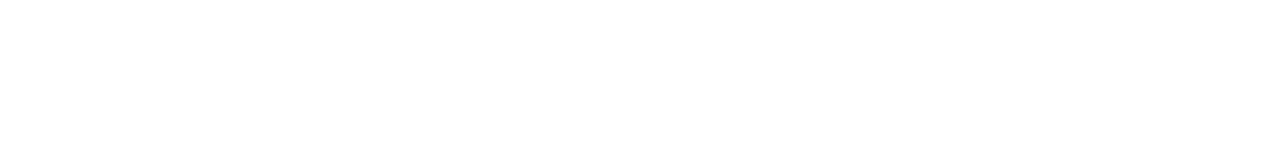
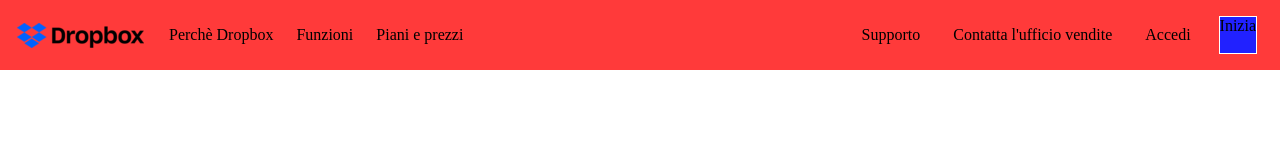
Before and after one commit to 0xMauriz/htmlcss-dropbox, a plain HTML site: page index.html in a window 1280 px wide. Drawn offline with Linux system fonts and the light colour scheme.

Commit message:
Completamento navbar con background di debug visibile

```diff
--- a/index.html
+++ b/index.html
@@ -12,11 +12,31 @@
 
 <body>
 
-    <div>
+    <navbar class="navbar">
 
+        <div class="leftlinksandlogo">
 
+            <img class="dropboxlogo" src="./img/logo-small.png" alt="">
 
-    </div>
+            <p class="leftlinkstxt">Perchè Dropbox</p>
+            <p class="leftlinkstxt">Funzioni</p>
+            <p class="leftlinkstxt">Piani e prezzi</p>
+
+        </div>
+
+        <div class="rightlinksandfakebutton">
+
+            <p class="rightlinkstxt">Supporto</p>
+            <p class="rightlinkstxt">Contatta l'ufficio vendite</p>
+            <p class="rightlinkstxt">Accedi</p>
+
+            <p class="startfakebutton">
+                Inizia
+            </p>
+
+        </div>
+
+    </navbar>
 
 </body>
 </html>
--- a/styles/main.css
+++ b/styles/main.css
@@ -0,0 +1,50 @@
+* {
+    margin: 0;
+    padding: 0;
+    box-sizing: border-box;
+}
+
+.navbar {
+    display: flex;
+    width: 100%;
+    height: 70px;
+    background-color: rgb(255, 58, 58);
+    align-items: center;
+    justify-content: space-between;
+    flex-direction: row;
+    flex-wrap: nowrap;
+}
+
+.leftlinksandlogo {
+    display: flex;
+    justify-content: space-between;
+    flex-direction: row;
+}
+
+.rightlinksandfakebutton {
+    display: flex;
+    justify-content: space-between;
+    flex-direction: row;
+}
+
+.dropboxlogo {
+    margin: 0 0 0 10px;
+    padding: 7px;
+}
+
+.leftlinkstxt {
+    padding: 10px 5px 10px 5px;
+    margin: 0 0 0 13px;
+}
+
+.rightlinkstxt {
+    padding: 10px 5px 10px 5px;
+    margin: 0 23px 0 0;
+}
+
+.startfakebutton {
+    display: flex;
+    border: 1px solid white;
+    background-color: rgb(33, 33, 255);
+    margin: 0 23px 0 0;
+}
```
